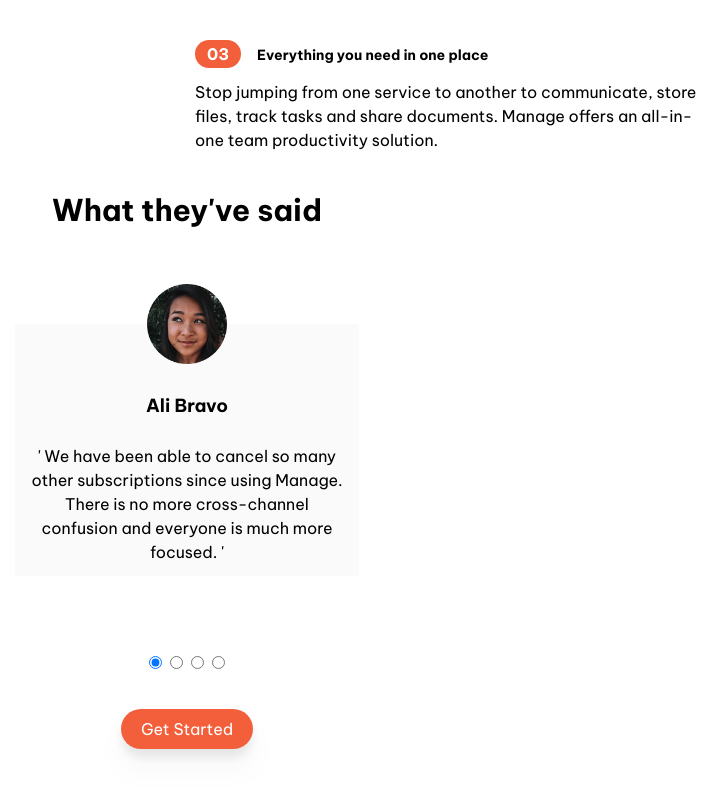
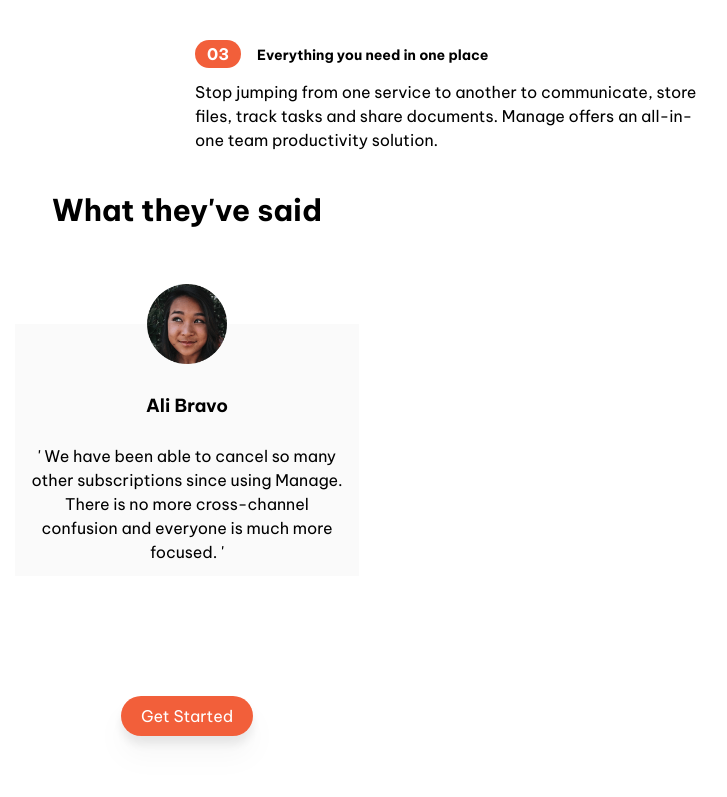
Before and after one commit to DannyHTML/manage, a Vue app: page / in a window 1280 px wide. Shown: the part 957-1754 px from the top of the page, without its empty margins (453-1180 px from the left). Built offline with nearby package versions, Linux system fonts and the light colour scheme.

Commit message:
testing more

```diff
--- a/src/Testimonials.vue
+++ b/src/Testimonials.vue
@@ -6,7 +6,7 @@
     <div
       v-for="(item, index) in comments"
       :key="item.id"
-      v-show="index === selectedCommentIndex"
+      v-show="shouldDisplayComment(index)"
       class="relative mx-5 mb-20 flex max-w-sm bg-bgTestimonial p-3 text-center"
     >
       <div>
@@ -22,15 +22,7 @@
       </div>
     </div>
     <div class="mb-10 flex justify-center gap-2">
-      <input
-        v-for="(item, index) in comments"
-        :key="index"
-        @click="selectComment(index)"
-        type="radio"
-        name="comment"
-        :id="item.title"
-        :checked="index === selectedCommentIndex"
-      />
+      <!-- test -->
     </div>
     <div class="mb-20 text-center">
       <Button />
@@ -86,6 +78,10 @@ const selectComment = (index: number) => {
   console.log("Selected comment index:", index);
   selectedCommentIndex.value = index;
 };
+
+const shouldDisplayComment = (index: number) => {
+  return index === selectedCommentIndex.value;
+};
 </script>
 
 <style scoped></style>
```
